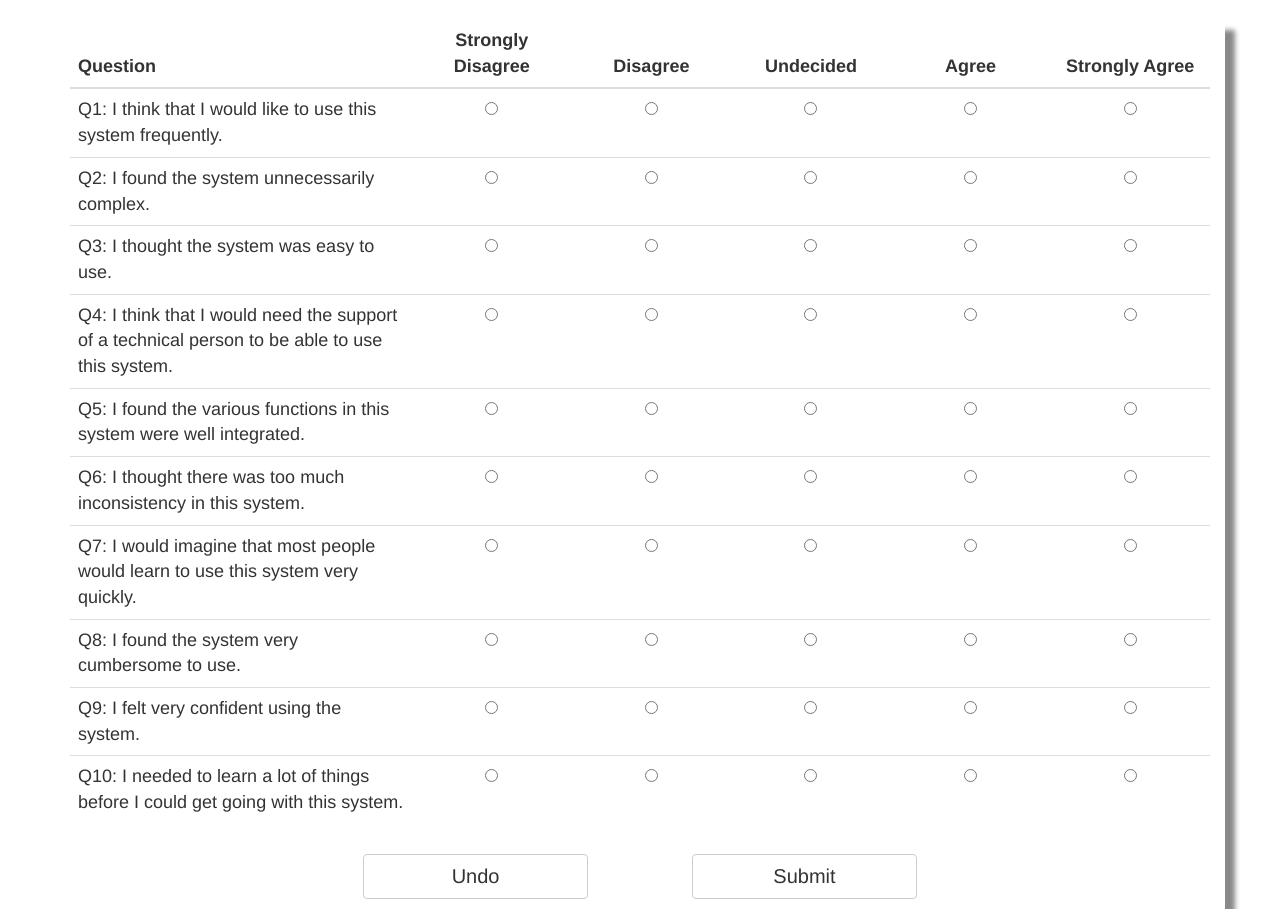
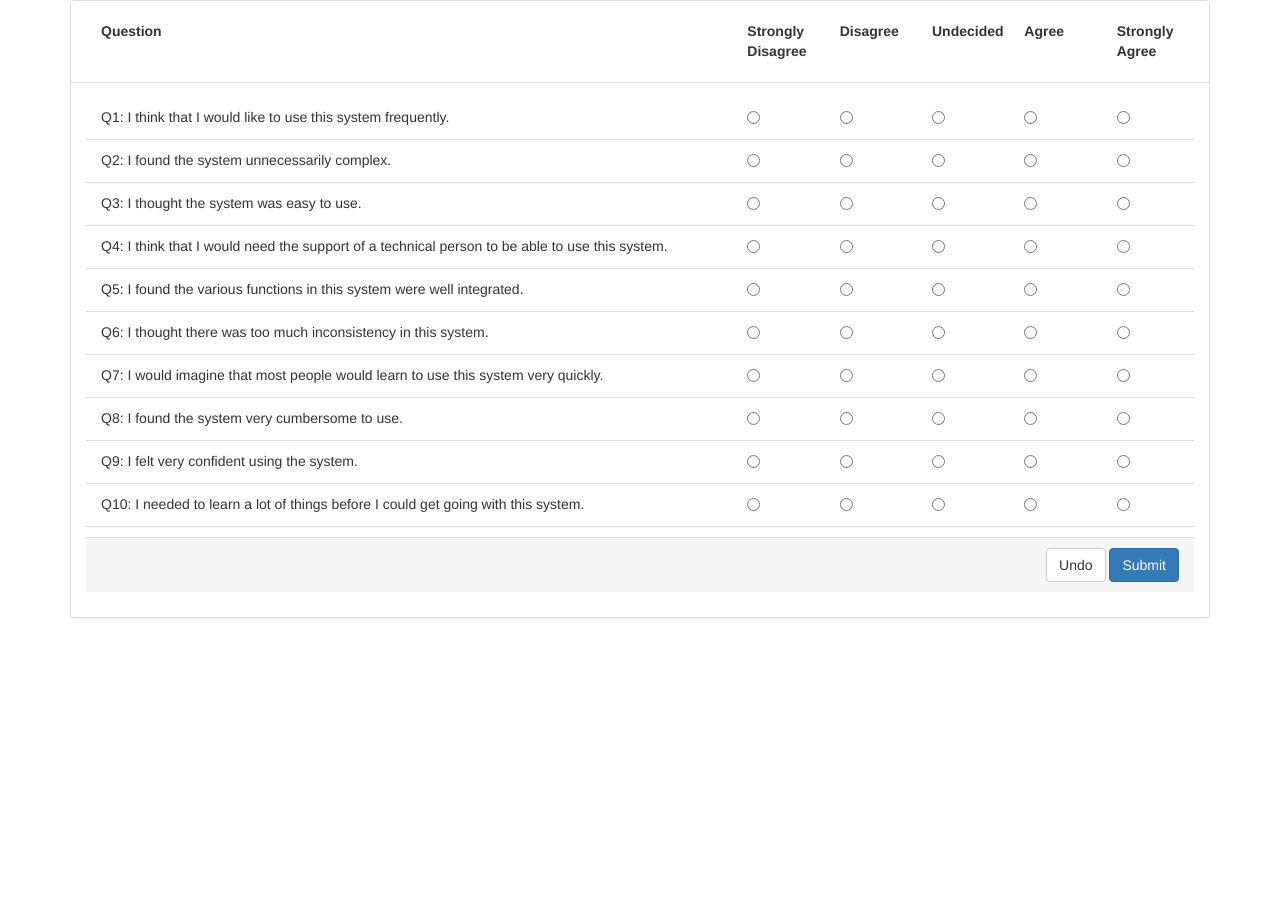
Before and after one commit to buppa93/ium, a PHP site: page /sus/index.php in a window 1280 px wide. After the commit the page ends 618 px from the top, so only its background shows below. Run offline with PHP 8.4, Linux system fonts and the light colour scheme; some libraries are stand-ins or nearby versions.

Commit message:
sistemato sus

```diff
--- a/index.php
+++ b/index.php
@@ -24,14 +24,14 @@
                     </thead>
                     <tbody>
                         <tr id="row1">
-                            <td id="q1" class="question">Q1: I think that I would like to use this system frequently.</td>
-                            <!-- <td id="asw1"> -->
-                            <td class="val"><input type="radio" name="a1" value="1"></td>
-                            <td class="val"><input type="radio" name="a1" value="2"></td>
-                            <td class="val"><input type="radio" name="a1" value="3"></td>
-                            <td class="val"><input type="radio" name="a1" value="4"></td>
-                            <td class="val"><input type="radio" name="a1" value="5"></td>
-                            <!-- </td> -->
+                            <div class="col-lg-7 col-sm-7 col-xs-12"><td id="q1" class="question">Q1: I think that I would like to use this system frequently.</td></div>
+                            <div class="col-xs-12">
+                                <div class="col-lg-1 col-sm-1"><td class="val"><input type="radio" name="a1" value="1"></td></div>
+                                <div class="col-lg-1 col-sm-1"><td class="val"><input type="radio" name="a1" value="2"></td></div>
+                                <div class="col-lg-1 col-sm-1"><td class="val"><input type="radio" name="a1" value="3"></td></div>
+                                <div class="col-lg-1 col-sm-1"><td class="val"><input type="radio" name="a1" value="4"></td></div>
+                                <div class="col-lg-1 col-sm-1"><td class="val"><input type="radio" name="a1" value="5"></td></div>
+                            </div>
                         </tr>
                         <tr id="row2">
                             <td id="q2" class="question">Q2: I found the system unnecessarily complex.</td>
--- /dev/null
+++ b/sus/css/small-device.css
@@ -0,0 +1,7 @@
+@media only screen and (min-width:0px) and (max-width:780px)
+{
+    .personal
+    {
+        font-size: 11px;
+    }
+}
--- /dev/null
+++ b/sus/css/style.css
@@ -0,0 +1,14 @@
+.bttn-group
+{
+    float: right;
+}
+
+.list-group-item:hover
+{
+    background-color: #F5F5F5;
+}
+
+.panel-heading
+{
+    font-weight: bold;
+}
--- /dev/null
+++ b/sus/index.php
@@ -0,0 +1,145 @@
+<!DOCTYPE html>
+<html>
+    <head>
+        <meta name="viewport" content="width=device-width, initial-scale=1">
+        <link rel="stylesheet" href="http://maxcdn.bootstrapcdn.com/bootstrap/3.3.5/css/bootstrap.min.css">
+        <link rel="stylesheet" href="./css/style.css">
+        <link rel="stylesheet" href="./css/small-device.css">
+        <script src="https://ajax.googleapis.com/ajax/libs/jquery/1.11.3/jquery.min.js"></script>
+        <script src="http://maxcdn.bootstrapcdn.com/bootstrap/3.3.5/js/bootstrap.min.js"></script>
+    </head>
+    <body>
+        <div class="container">
+            <form action="./script/send.php" method="post">
+                <div class="panel panel-default">
+                    <ul class="list-group">
+                        <li class="list-group-item">
+                            <div class="panel-heading">
+                                <div class="row">
+                                    <div class="col-lg-7 col-xs-12">Question</div>
+                                    <div class="col-lg-1 col-xs-2 personal">Strongly Disagree</div>
+                                    <div class="col-lg-1 col-xs-2 personal">Disagree</div>
+                                    <div class="col-lg-1 col-xs-2 personal">Undecided</div>
+                                    <div class="col-lg-1 col-xs-2 personal">Agree</div>
+                                    <div class="col-lg-1 col-xs-2 personal">Strongly Agree</div>
+                                </div>
+                        </div>
+                        </li>
+                        <div class="panel-body">
+                            <li class="list-group-item">
+                                <div class="row">
+                                    <div class="col-lg-7 col-xs-12">Q1: I think that I would like to use this system frequently.</div>
+                                        <div class="col-lg-1 col-sm-1 col-xs-2"><input type="radio" name="a1" value="1"></div>
+                                        <div class="col-lg-1 col-sm-1 col-xs-2"><input type="radio" name="a1" value="2"></div>
+                                        <div class="col-lg-1 col-sm-1 col-xs-2"><input type="radio" name="a1" value="3"></div>
+                                        <div class="col-lg-1 col-sm-1 col-xs-2"><input type="radio" name="a1" value="4"></div>
+                                        <div class="col-lg-1 col-sm-1 col-xs-2"><input type="radio" name="a1" value="5"></div>
+                                </div>
+                            </li>
+                            <li class="list-group-item">
+                                <div class="row">
+                                    <div class="col-lg-7 col-xs-12">Q2: I found the system unnecessarily complex.</div>
+                                    <div class="col-lg-1 col-sm-1 col-xs-2"><input type="radio" name="a2" value="1"></div>
+                                    <div class="col-lg-1 col-sm-1 col-xs-2"><input type="radio" name="a2" value="2"></div>
+                                    <div class="col-lg-1 col-sm-1 col-xs-2"><input type="radio" name="a2" value="3"></div>
+                                    <div class="col-lg-1 col-sm-1 col-xs-2"><input type="radio" name="a2" value="4"></div>
+                                    <div class="col-lg-1 col-sm-1 col-xs-2"><input type="radio" name="a2" value="5"></div>
+                                </div>
+                            </li>
+                            <li class="list-group-item">
+                                <div class="row">
+                                    <div class="col-lg-7 col-xs-12">Q3: I thought the system was easy to use.</div>
+                                    <div class="col-lg-1 col-sm-1 col-xs-2"><input type="radio" name="a3" value="1"></div>
+                                    <div class="col-lg-1 col-sm-1 col-xs-2"><input type="radio" name="a3" value="2"></div>
+                                    <div class="col-lg-1 col-sm-1 col-xs-2"><input type="radio" name="a3" value="3"></div>
+                                    <div class="col-lg-1 col-sm-1 col-xs-2"><input type="radio" name="a3" value="4"></div>
+                                    <div class="col-lg-1 col-sm-1 col-xs-2"><input type="radio" name="a3" value="5"></div>
+                                </div>
+                            </li>
+                            <li class="list-group-item">
+                                <div class="row">
+                                    <div class="col-lg-7 col-xs-12">Q4: I think that I would need the support of a technical person to be able to use this system.</div>
+                                    <div class="col-lg-1 col-sm-1 col-xs-2"><input type="radio" name="a4" value="1"></div>
+                                    <div class="col-lg-1 col-sm-1 col-xs-2"><input type="radio" name="a4" value="2"></div>
+                                    <div class="col-lg-1 col-sm-1 col-xs-2"><input type="radio" name="a4" value="3"></div>
+                                    <div class="col-lg-1 col-sm-1 col-xs-2"><input type="radio" name="a4" value="4"></div>
+                                    <div class="col-lg-1 col-sm-1 col-xs-2"><input type="radio" name="a4" value="5"></div>
+                                </div>
+                            </li>
+                            <li class="list-group-item">
+                                <div class="row">
+                                    <div class="col-lg-7 col-xs-12">Q5: I found the various functions in this system were well integrated.</div>
+                                    <div class="col-lg-1 col-sm-1 col-xs-2"><input type="radio" name="a5" value="1"></div>
+                                    <div class="col-lg-1 col-sm-1 col-xs-2"><input type="radio" name="a5" value="2"></div>
+                                    <div class="col-lg-1 col-sm-1 col-xs-2"><input type="radio" name="a5" value="3"></div>
+                                    <div class="col-lg-1 col-sm-1 col-xs-2"><input type="radio" name="a5" value="4"></div>
+                                    <div class="col-lg-1 col-sm-1 col-xs-2"><input type="radio" name="a5" value="5"></div>
+                                </div>
+                            </li>
+                            <li class="list-group-item">
+                                <div class="row">
+                                    <div class="col-lg-7 col-xs-12">Q6: I thought there was too much inconsistency in this system.</div>
+                                    <div class="col-lg-1 col-sm-1 col-xs-2"><input type="radio" name="a6" value="1"></div>
+                                    <div class="col-lg-1 col-sm-1 col-xs-2"><input type="radio" name="a6" value="2"></div>
+                                    <div class="col-lg-1 col-sm-1 col-xs-2"><input type="radio" name="a6" value="3"></div>
+                                    <div class="col-lg-1 col-sm-1 col-xs-2"><input type="radio" name="a6" value="4"></div>
+                                    <div class="col-lg-1 col-sm-1 col-xs-2"><input type="radio" name="a6" value="5"></div>
+                                </div>
+                            </li>
+                            <li class="list-group-item">
+                                <div class="row">
+                                    <div class="col-lg-7 col-xs-12">Q7: I would imagine that most people would learn to use this system very quickly.</div>
+                                    <div class="col-lg-1 col-sm-1 col-xs-2"><input type="radio" name="a7" value="1"></div>
+                                    <div class="col-lg-1 col-sm-1 col-xs-2"><input type="radio" name="a7" value="2"></div>
+                                    <div class="col-lg-1 col-sm-1 col-xs-2"><input type="radio" name="a7" value="3"></div>
+                                    <div class="col-lg-1 col-sm-1 col-xs-2"><input type="radio" name="a7" value="4"></div>
+                                    <div class="col-lg-1 col-sm-1 col-xs-2"><input type="radio" name="a7" value="5"></div>
+                                </div>
+                            </li>
+                            <li class="list-group-item">
+                                <div class="row">
+                                    <div class="col-lg-7 col-xs-12">Q8: I found the system very cumbersome to use.</div>
+                                    <div class="col-lg-1 col-sm-1 col-xs-2"><input type="radio" name="a8" value="1"></div>
+                                    <div class="col-lg-1 col-sm-1 col-xs-2"><input type="radio" name="a8" value="2"></div>
+                                    <div class="col-lg-1 col-sm-1 col-xs-2"><input type="radio" name="a8" value="3"></div>
+                                    <div class="col-lg-1 col-sm-1 col-xs-2"><input type="radio" name="a8" value="4"></div>
+                                    <div class="col-lg-1 col-sm-1 col-xs-2"><input type="radio" name="a8" value="5"></div>
+                                </div>
+                            </li>
+                            <li class="list-group-item">
+                                <div class="row">
+                                    <div class="col-lg-7 col-xs-12">Q9: I felt very confident using the system.</div>
+                                    <div class="col-lg-1 col-sm-1 col-xs-2"><input type="radio" name="a9" value="1"></div>
+                                    <div class="col-lg-1 col-sm-1 col-xs-2"><input type="radio" name="a9" value="2"></div>
+                                    <div class="col-lg-1 col-sm-1 col-xs-2"><input type="radio" name="a9" value="3"></div>
+                                    <div class="col-lg-1 col-sm-1 col-xs-2"><input type="radio" name="a9" value="4"></div>
+                                    <div class="col-lg-1 col-sm-1 col-xs-2"><input type="radio" name="a9" value="5"></div>
+                                </div>
+                            </li>
+                            <li class="list-group-item">
+                                <div class="row">
+                                    <div class="col-lg-7 col-xs-12">Q10: I needed to learn a lot of things before I could get going with this system.</div>
+                                    <div class="col-lg-1 col-sm-1 col-xs-2"><input type="radio" name="a10" value="1"></div>
+                                    <div class="col-lg-1 col-sm-1 col-xs-2"><input type="radio" name="a10" value="2"></div>
+                                    <div class="col-lg-1 col-sm-1 col-xs-2"><input type="radio" name="a10" value="3"></div>
+                                    <div class="col-lg-1 col-sm-1 col-xs-2"><input type="radio" name="a10" value="4"></div>
+                                    <div class="col-lg-1 col-sm-1 col-xs-2"><input type="radio" name="a10" value="5"></div>
+                                </div>
+                            </li>
+                            <li class="list-group-item">
+                                <div class="row">
+                                    <div class="panel-footer bttn-group col-lg-12">
+                                        <div class="bttn-group">
+                                            <input type="button" value="Undo" class="action-button btn btn-default">
+                                            <input type="submit" value="Submit" class="btn btn-primary">
+                                        </div>
+                                    </div>
+                                </div>
+                            </li>
+                        </div>
+                    </ul>
+                </div>
+            </form>
+        </div>
+    </body>
+</html>
--- a/script/send.php
+++ b/sus/script/send.php
@@ -1,6 +1,6 @@
 <?php
     /*require('./DBEngine.php');*/
-    require 'DBEngine.php';
+    require './../../script/DBEngine.php';
 
 
     $answer = array($_POST['a1'], $_POST['a2'], $_POST['a3'], $_POST['a4'], $_POST['a5'], $_POST['a6'], $_POST['a7']
```
